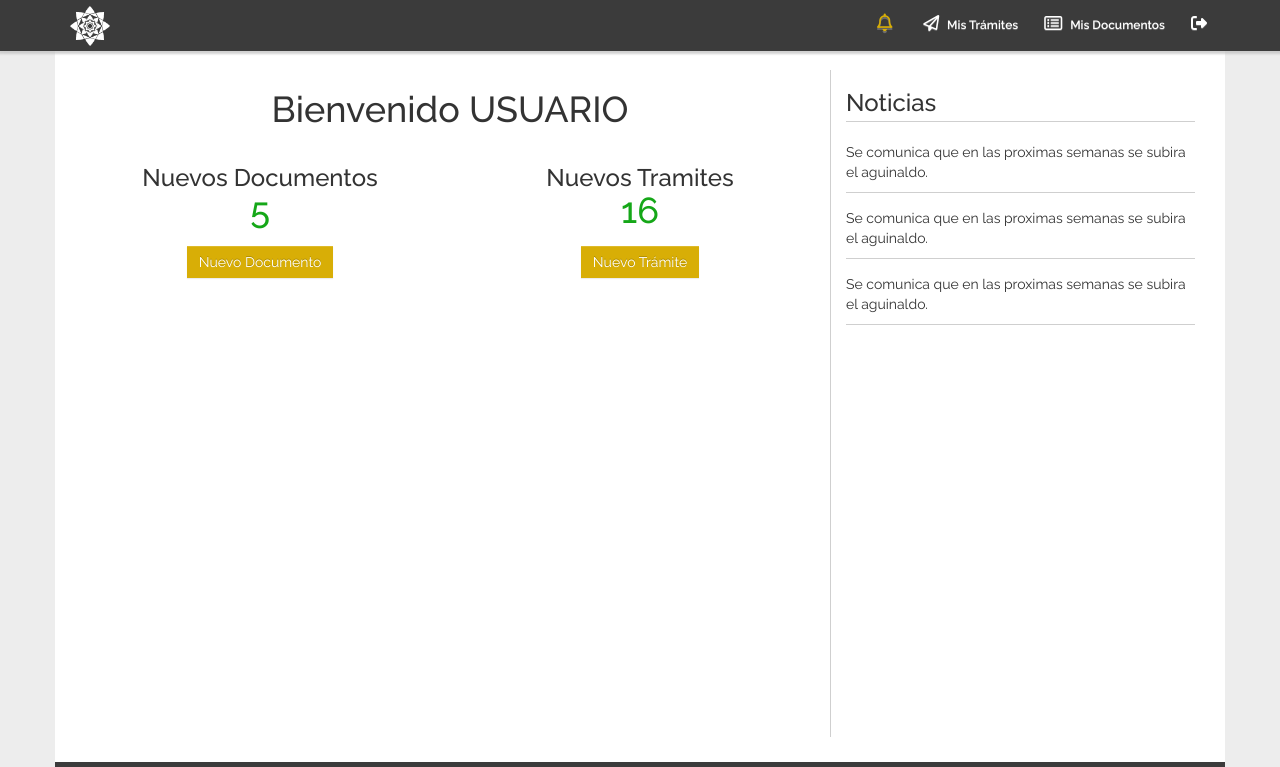
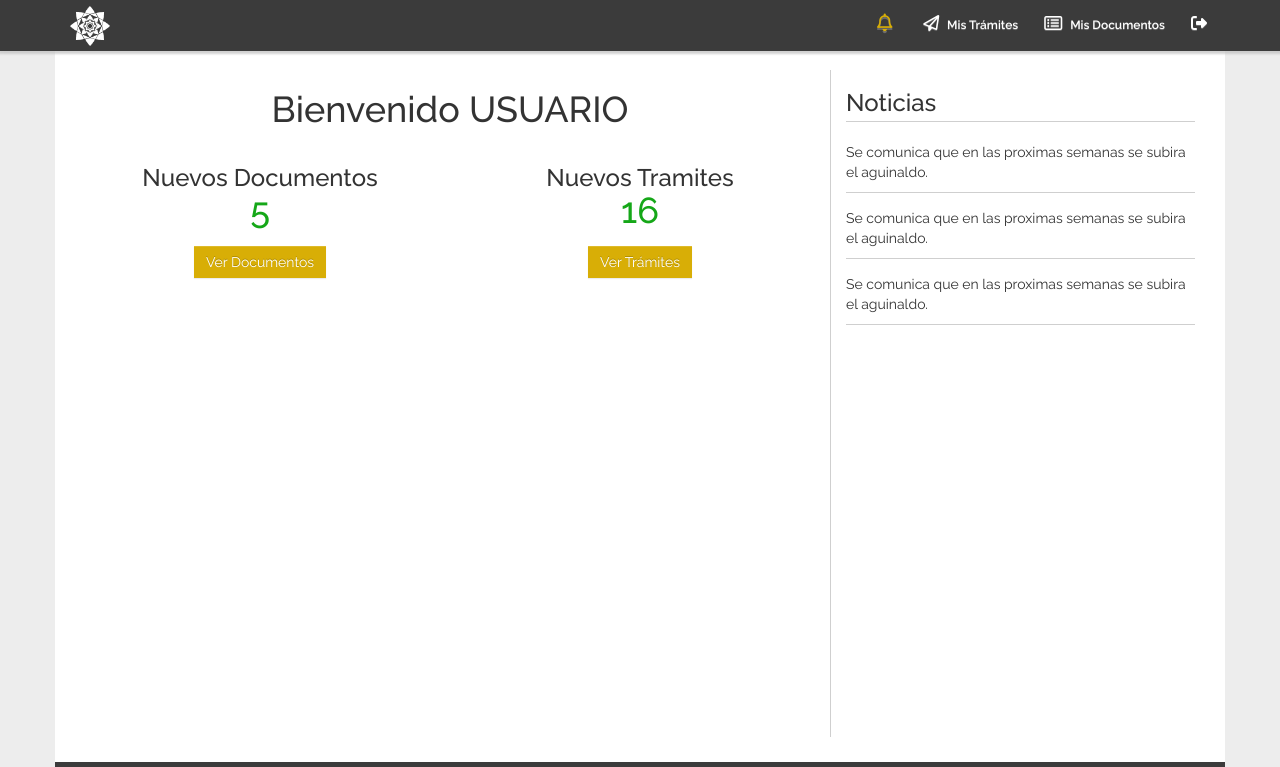
Before and after one commit to toro705/PortalDelEmpleado, a PHP site: page / in a window 1280 px wide. Shown: the top 767 px of the page. Run offline with PHP 8.4, Linux system fonts and the light colour scheme; some libraries are stand-ins or nearby versions.

Commit message:
retoques

```diff
--- a/include/nav.php
+++ b/include/nav.php
@@ -42,7 +42,7 @@
                 </li>
                 <li><a class="navClose" href="tramites.php"><i class="fa fa-paper-plane-o" aria-hidden="true"></i><span> Mis Trámites</span></a></li>
                 <li><a class="navClose" href="documentos.php"><i class="fa fa-list-alt" aria-hidden="true"></i><span> Mis Documentos</span></a></li>
-                <li><a class="navClose" href="logout.asp"><i class="fa fa-sign-out" aria-hidden="true"></i></a></li>
+                <li><a class="navClose" href="login.php"><i class="fa fa-sign-out" aria-hidden="true"></i></a></li>
 
               </ul>
             </div>
--- a/index.php
+++ b/index.php
@@ -11,12 +11,12 @@
                     <div class="col-sm-6 text-center">
                     	<p class="h3 text-center">Nuevos Documentos<br>
                     	<span class="h1 text-success">5</span></p>
-                        <a href="documentos.php" class="btn btn-primary btn-md">Nuevo Documento</a>
+                        <a href="documentos.php" class="btn btn-primary btn-md">Ver Documentos</a>
                     </div>
                     <div class="col-sm-6 text-center">
                         <p class="h3 text-center">Nuevos Tramites<br>
                         <span class="h1 text-success">16</span></p>
-                        <a href="tramites.php" class="btn btn-primary btn-md">Nuevo Trámite</a>
+                        <a href="tramites.php" class="btn btn-primary btn-md">Ver Trámites</a>
                     </div>
                 </div>
                 <div class="clearfix"></div>
```
